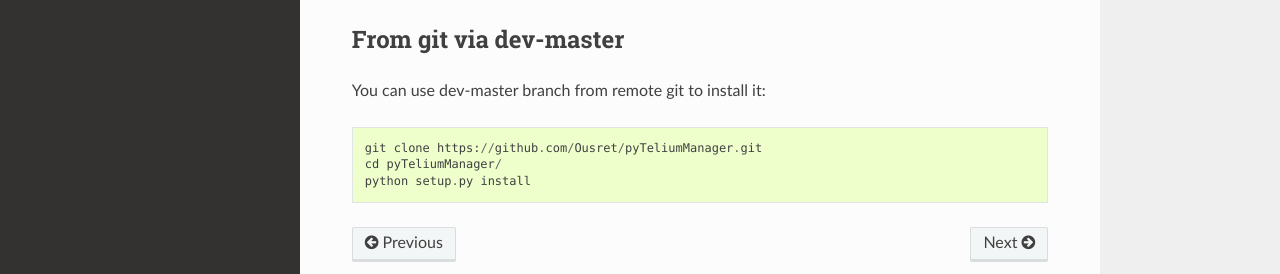
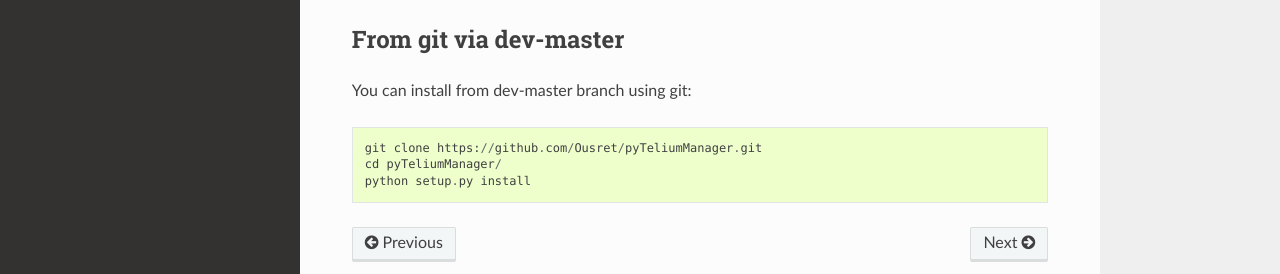
Before and after one commit to Ousret/pyTeliumManager, a Sphinx documentation site: the page built from docs/installation.rst, in a window 1280 px wide. Shown: the part 405-679 px from the top of the page. Built offline with Sphinx 7.4.7 and the Read the Docs theme 2.0.0, drawn with Linux system fonts in a browser that asks for light colours.

Commit message:
a litle more grammar

```diff
--- a/docs/installation.rst
+++ b/docs/installation.rst
@@ -14,7 +14,7 @@ pyTeliumManager can be installed from PyPI::
 
 From git via dev-master
 -----------------------
-You can use dev-master branch from remote git to install it::
+You can install from dev-master branch using git::
 
     git clone https://github.com/Ousret/pyTeliumManager.git
     cd pyTeliumManager/
```
